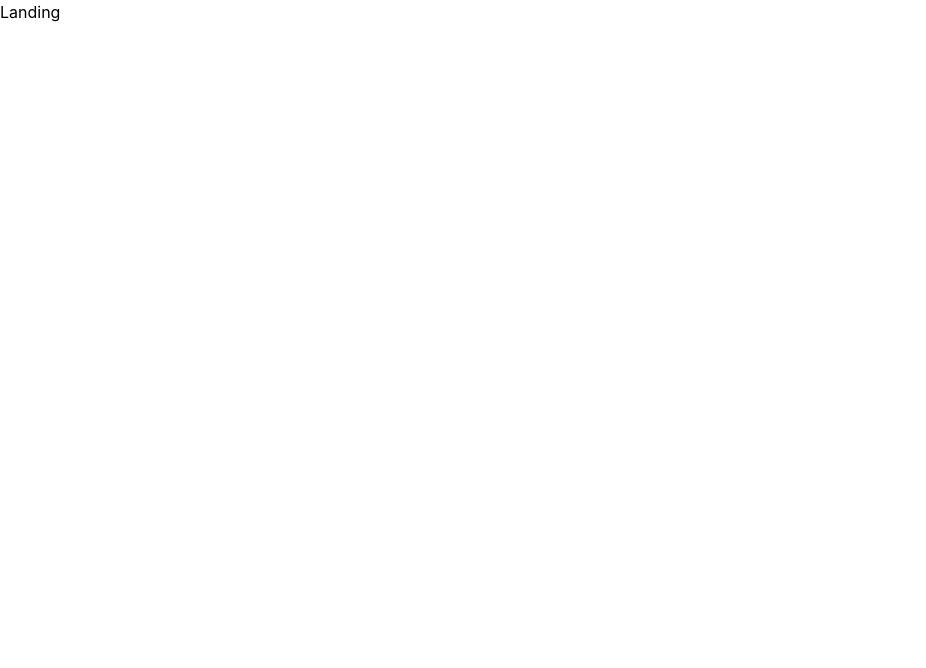
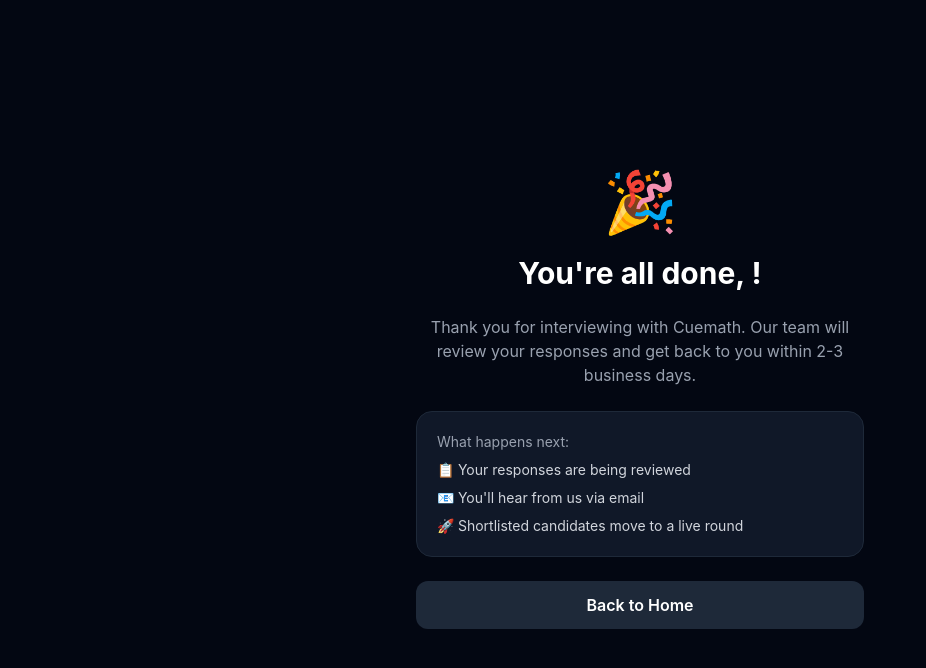
Before and after one commit to Alok-110/ai-tutor-screener, a React app in the folder frontend/: page /done in a window 1280 px wide. Shown: the top 668 px of the page, without its empty margins (0-926 px from the left). Built offline with nearby package versions, Linux system fonts and the light colour scheme; the HTML template or start-up script is replaced by a standard one.

Commit message:
speech-hooks

```diff
--- a/frontend/src/pages/Done.jsx
+++ b/frontend/src/pages/Done.jsx
@@ -1,3 +1,30 @@
+import { useNavigate } from 'react-router-dom'
+
 export default function Done() {
-  return <div>Landing</div>
+  const navigate = useNavigate()
+  const name = localStorage.getItem('candidateName')
+
+  return (
+    <div className="min-h-screen bg-gray-950 text-white flex flex-col items-center justify-center px-4">
+      <div className="max-w-md w-full text-center space-y-6">
+        <div className="text-6xl">🎉</div>
+        <h1 className="text-3xl font-bold">You're all done, {name}!</h1>
+        <p className="text-gray-400">
+          Thank you for interviewing with Cuemath. Our team will review your responses and get back to you within 2-3 business days.
+        </p>
+        <div className="bg-gray-900 border border-gray-800 rounded-2xl p-5 text-left space-y-2">
+          <p className="text-sm text-gray-400">What happens next:</p>
+          <p className="text-sm text-gray-300">📋 Your responses are being reviewed</p>
+          <p className="text-sm text-gray-300">📧 You'll hear from us via email</p>
+          <p className="text-sm text-gray-300">🚀 Shortlisted candidates move to a live round</p>
+        </div>
+        <button
+          onClick={() => navigate('/')}
+          className="w-full bg-gray-800 hover:bg-gray-700 text-white font-semibold py-3 rounded-xl transition-all"
+        >
+          Back to Home
+        </button>
+      </div>
+    </div>
+  )
 }
```
